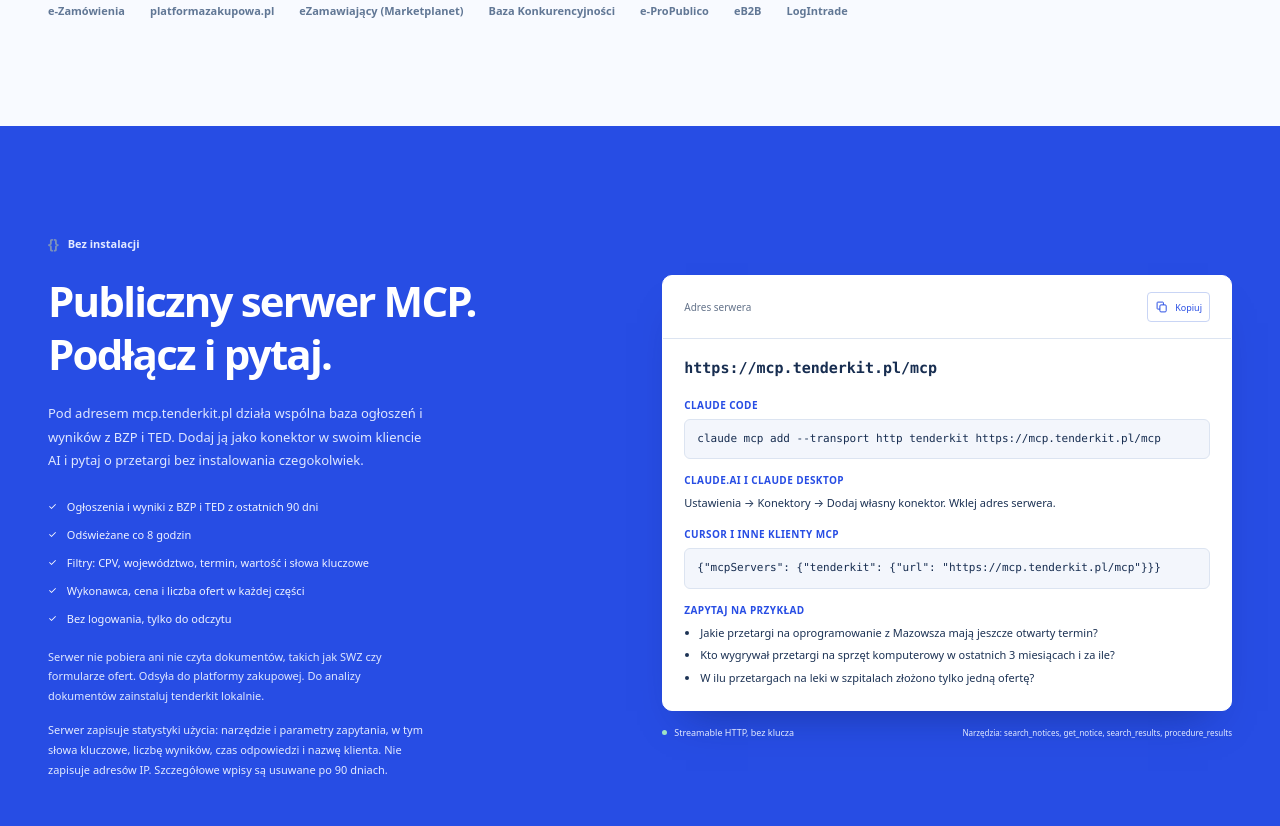
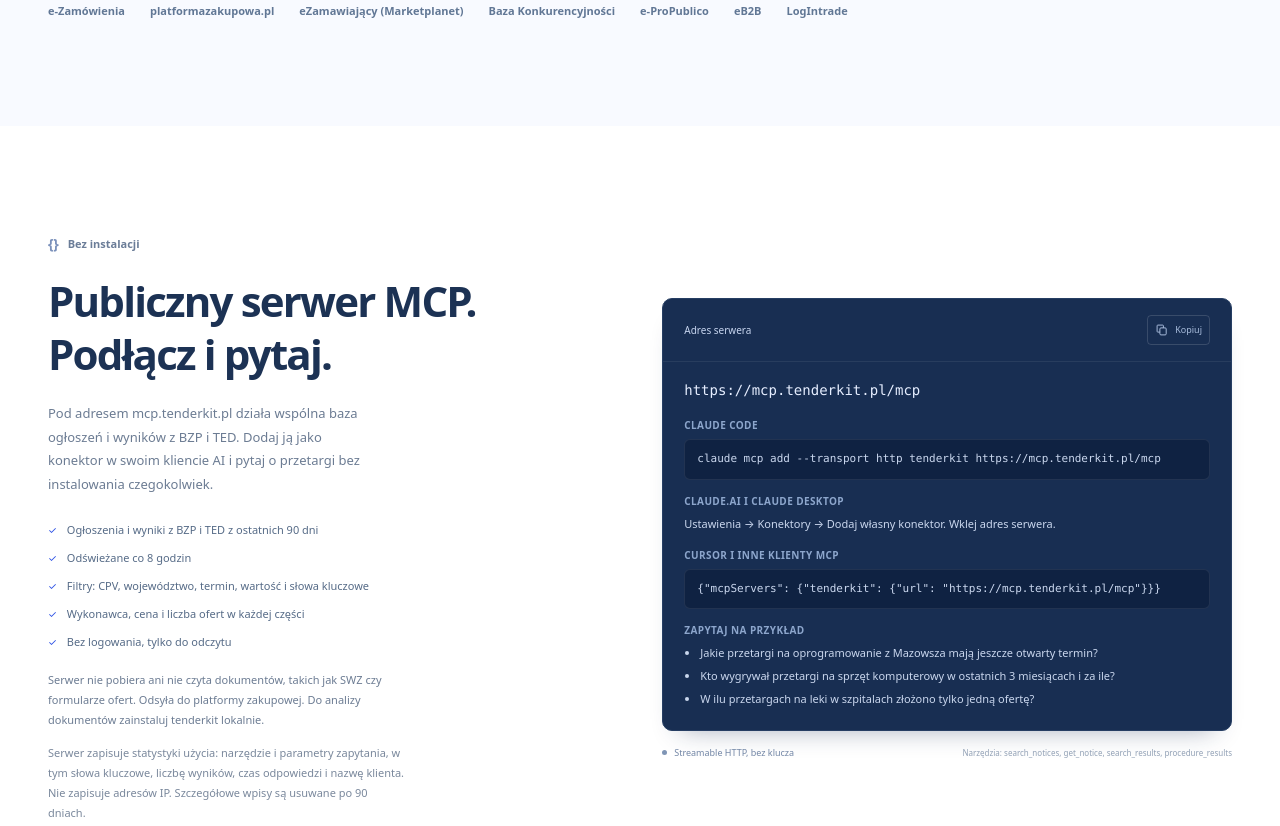
Before and after one commit to pjagielski/tenderkit, a plain HTML site: page site/index.html in a window 1280 px wide. Shown: the part 2656-3482 px from the top of the page. Drawn offline with Linux system fonts and the light colour scheme.

Commit message:
Set the MCP section apart with a white background instead of a blue band
The page alternates white and pale blue sections; the MCP section is now
white between the pale documents and developer sections, and keeps the
same dark card as the code example.

Co-Authored-By: Claude Opus 5.5 <noreply@anthropic.com>

```diff
--- a/site/styles.css
+++ b/site/styles.css
@@ -223,28 +223,15 @@
 
 @media(max-width:1100px){.site-header nav{margin-left:0;gap:20px;font-size:12px}}
 @media(max-width:960px){.site-header nav{display:none}}
-/* Public MCP server: a blue band with a white connection card, set apart from the pale developer section. */
-.mcp-section{background:var(--blue);color:#fff}
-.mcp-section .section-label{color:#e3eaff}
-.mcp-section .developer-copy h2{color:#fff}
-.mcp-section .developer-copy>p{color:#dfe7ff;max-width:380px}
-.mcp-section .developer-copy>p.mcp-limits,.mcp-section .developer-copy>p.mcp-privacy{margin-top:14px;font-size:11px}
-.mcp-section .developer-copy>p.mcp-privacy{color:#e3eaff}
-.mcp-section .capability-list{color:#eef2ff}
-.mcp-section .capability-list li>span{color:#fff}
-.mcp-section .mcp-connect{background:#fff;border-color:#fff;box-shadow:0 24px 40px -24px #0b1d5c80}
-.mcp-section .mcp-connect .code-file{color:var(--muted);border-bottom-color:var(--line)}
-.mcp-section .mcp-connect .code-file button{color:var(--blue);border-color:#c9d5f5}
-.mcp-section .mcp-connect .code-file button:hover{background:var(--pale)}
-.mcp-connect .mcp-url{padding:16px 21px 4px;margin:0;color:var(--navy);font-size:15px;font-weight:700;overflow-wrap:anywhere}
+/* Public MCP server: white, between the pale documents and developer sections; same dark card as the code example. */
+.mcp-section{background:#fff}
+.mcp-section .developer-copy>p.mcp-limits,.mcp-section .developer-copy>p.mcp-privacy{margin-top:14px;font-size:11px;max-width:360px}
+.mcp-section .developer-copy>p.mcp-privacy{color:#7a889c}
+.mcp-connect .mcp-url{padding:16px 21px 4px;margin:0;color:#e6eeff;font-size:14px;overflow-wrap:anywhere}
 .mcp-connect .mcp-url code{font-family:"Consolas","SFMono-Regular",monospace}
 .mcp-clients{display:grid;gap:14px;padding:12px 21px 22px}
-.mcp-client h3{margin:0 0 6px;font-size:10px;font-weight:700;letter-spacing:.04em;text-transform:uppercase;color:var(--blue)}
-.mcp-client p,.mcp-questions{margin:0;color:var(--ink);font-size:11px;line-height:1.7}
-.mcp-connect .mcp-client pre{min-height:0;padding:10px 12px;border:1px solid var(--line);border-radius:6px;background:var(--ice);color:var(--navy);font-size:11px;line-height:1.6;white-space:pre-wrap;overflow-wrap:anywhere}
+.mcp-client h3{margin:0 0 6px;font-size:10px;font-weight:700;letter-spacing:.04em;text-transform:uppercase;color:#8da6cc}
+.mcp-client p,.mcp-questions{margin:0;color:#cad7ee;font-size:11px;line-height:1.7}
+.mcp-connect .mcp-client pre{min-height:0;padding:10px 12px;border:1px solid #ffffff14;border-radius:6px;background:#0f2242;font-size:11px;line-height:1.6;white-space:pre-wrap;overflow-wrap:anywhere}
 .mcp-questions{padding-left:16px;display:grid;gap:4px}
-.mcp-section .code-note{color:#e3eaff}
-.mcp-section .code-note .status-dot{background:#9fe3c4}
-.mcp-section .code-note>span:last-child{color:#e3eaff}
-.mcp-section a:focus-visible,.mcp-section button:focus-visible{outline:2px solid #fff;outline-offset:2px}
 @media(max-width:660px){.mcp-connect .mcp-url{font-size:12px;padding-inline:14px}.mcp-clients{padding-inline:14px}.mcp-connect .mcp-client pre{font-size:10px}}
```
